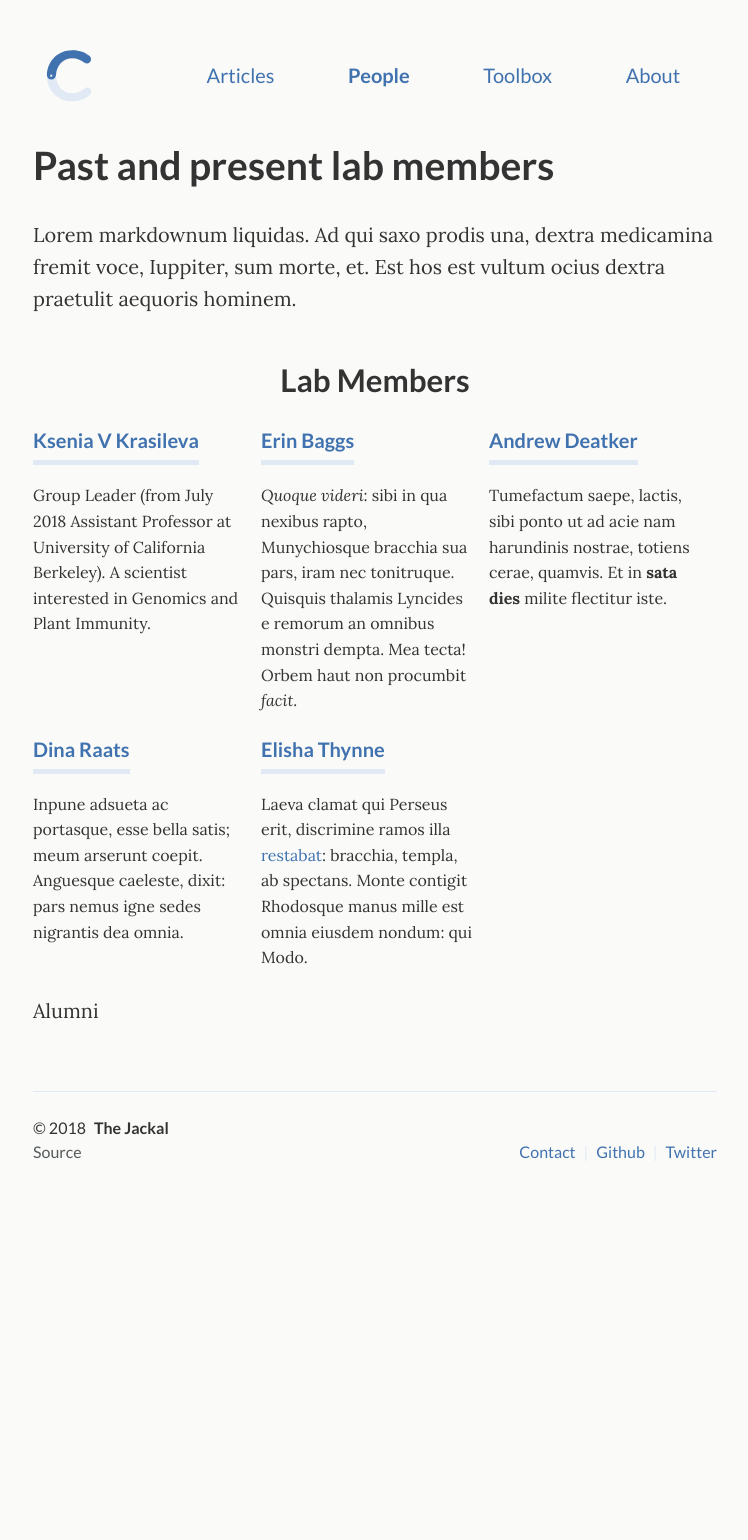
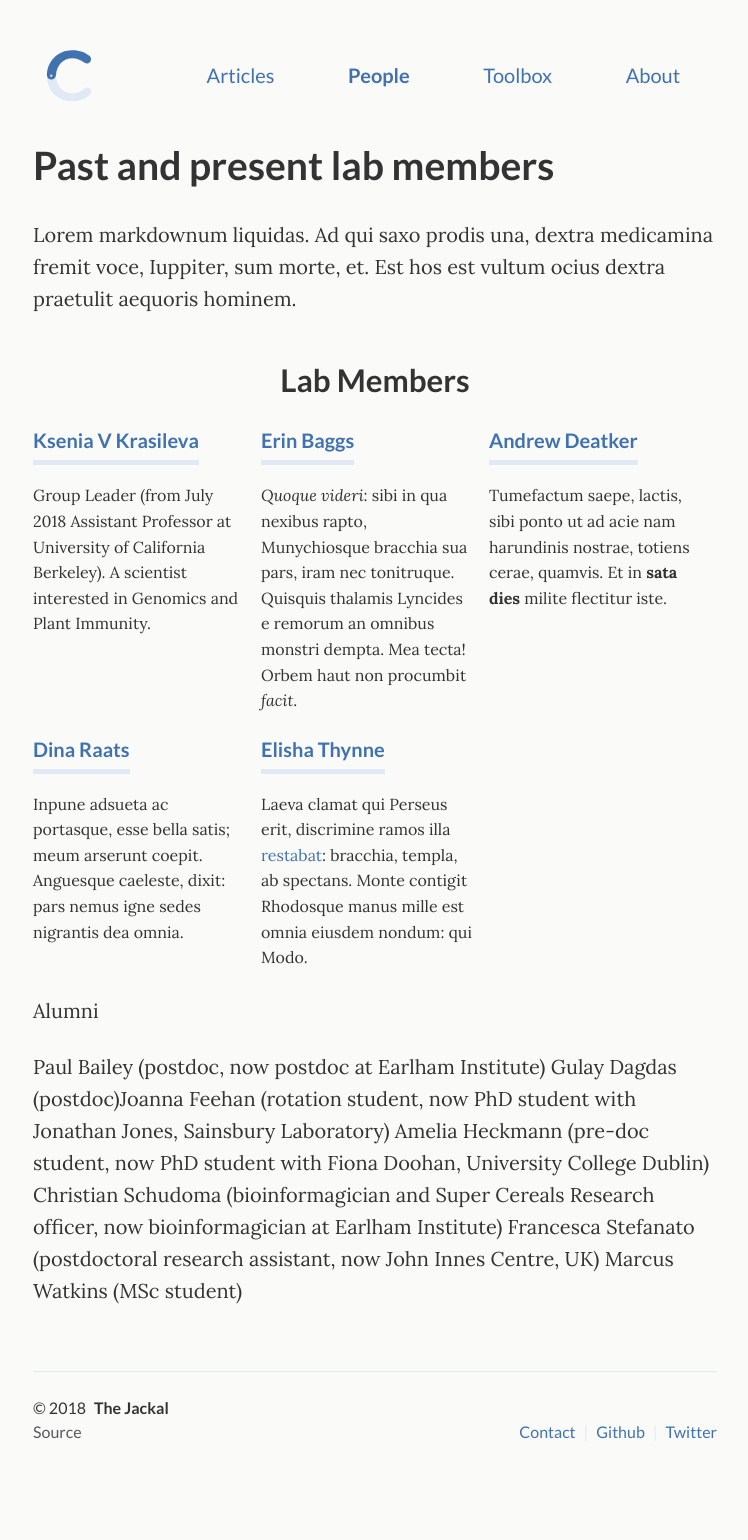
Before and after one commit to crimsonmonkey/crimsonmonkey.github.io, a Jekyll site: the page built from _pages/projects.html, in a window 1280 px wide. Shown: the whole page, without its empty margins (265-1013 px from the left). Built offline with Jekyll 4.4.1, drawn with Linux system fonts in a browser that asks for light colours; before the commit the page ends 1260 px from its top, so only the background shows below that.

Commit message:
Update from Forestry.io - _pages/projects.html

```diff
--- a/_pages/projects.html
+++ b/_pages/projects.html
@@ -52,4 +52,4 @@
     </div>
   </div><!-- grid --></div>
 
-<p>Alumni</p>
+<p>Alumni</p><p>Paul Bailey (postdoc, now postdoc at Earlham Institute) Gulay Dagdas (postdoc)Joanna Feehan (rotation student, now PhD student with Jonathan Jones, Sainsbury Laboratory) Amelia Heckmann (pre-doc student, now PhD student with Fiona Doohan, University College Dublin) Christian Schudoma (bioinformagician and Super Cereals Research officer, now bioinformagician at Earlham Institute) Francesca Stefanato (postdoctoral research assistant, now John Innes Centre, UK) Marcus Watkins (MSc student)<br></p>
```
